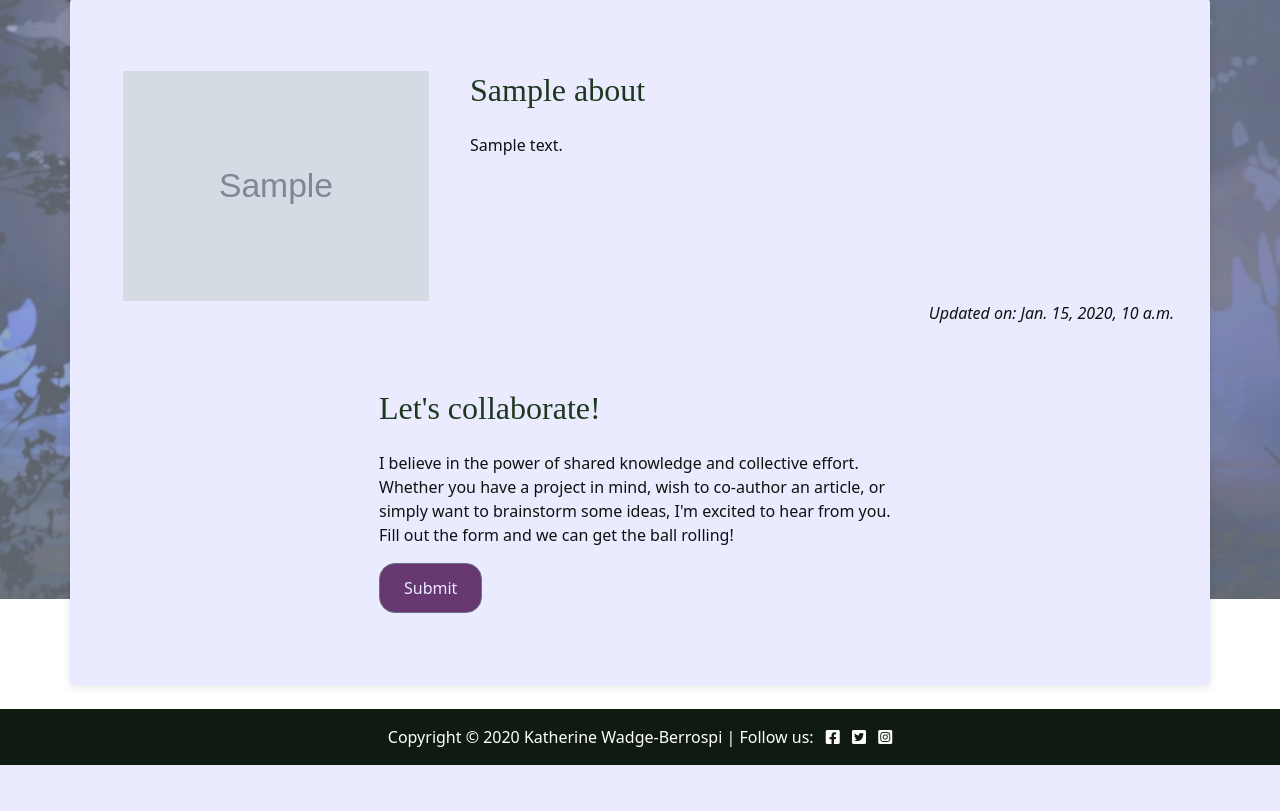
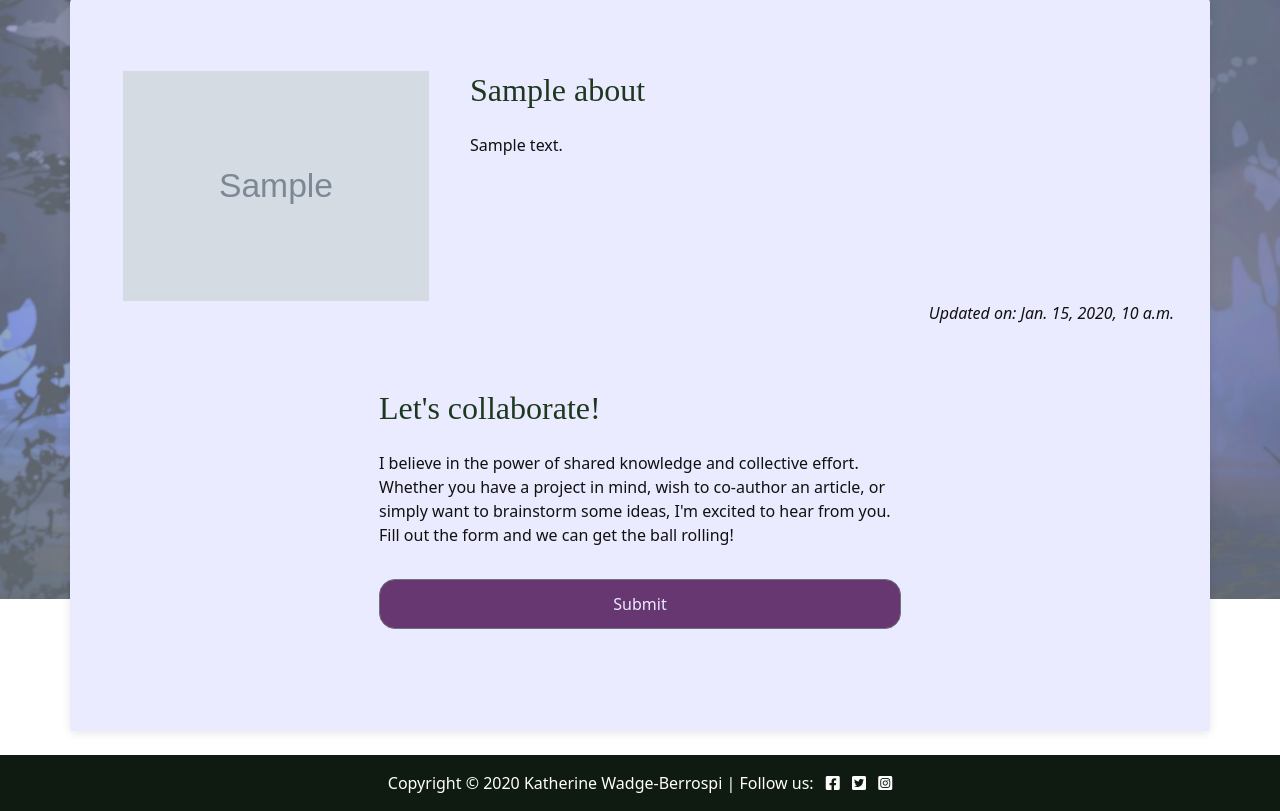
Before and after one commit to katherinewadge-berrospi/fantasy-blog, a Django app: template about/templates/about/about_me.html in a window 1280 px wide. Shown: the part 201-1012 px from the top of the page. Before the commit the page ends 966 px from the top, so only its background shows below. Run offline with Django 4.2, Linux system fonts and the light colour scheme; tables that the repository leaves empty hold one stand-in row (values such as "Sample post"); the template is opened without the code that fills it: values that come from a table or form of the project are taken from there, most other values are stand-ins (such as "Sample title", 1, 10 or a date in 2020); grey boxes marked "Sample" are stand-in pictures; some libraries are stand-ins or nearby versions; some web fonts are replaced.

Commit message:
Collab form update to engulf button.

```diff
--- a/about/templates/about/about_me.html
+++ b/about/templates/about/about_me.html
@@ -27,21 +27,20 @@
             <p class="text-end"><em>Updated on: {{ about.updated_on }}</em></p>
             </div>
         </div>
-        <div class="row justify-content-center">
+        <div class="row justify-content-center" style="margin-bottom: 30px;">
             <div class="col-12 col-md-6 my-5">
                 <h2>Let's collaborate!</h2>
                 <p>I believe in the power of shared knowledge and collective effort.
-                    Whether you have a project in mind, wish to co-author
-                    an article, or simply want to brainstorm some ideas,
-                    I'm excited to hear from you. Fill out the form
-                    and we can get the ball rolling!</p>
+                Whether you have a project in mind, wish to co-author
+                an article, or simply want to brainstorm some ideas,
+                I'm excited to hear from you. Fill out the form
+                and we can get the ball rolling!</p>
 
-                <!-- Add form here -->
                 <form method="post">
-                    {{ collaborate_form | crispy }}
-                    {% csrf_token %}
-                    <button class="btn btn-secondary"
-                        type="submit">Submit</button>
+                {% csrf_token %}
+                {{ collaborate_form | crispy }}
+                <button class="btn btn-secondary mt-3 w-100" type="submit">Submit</button>
+
                 </form>
             </div>
         </div>
```
